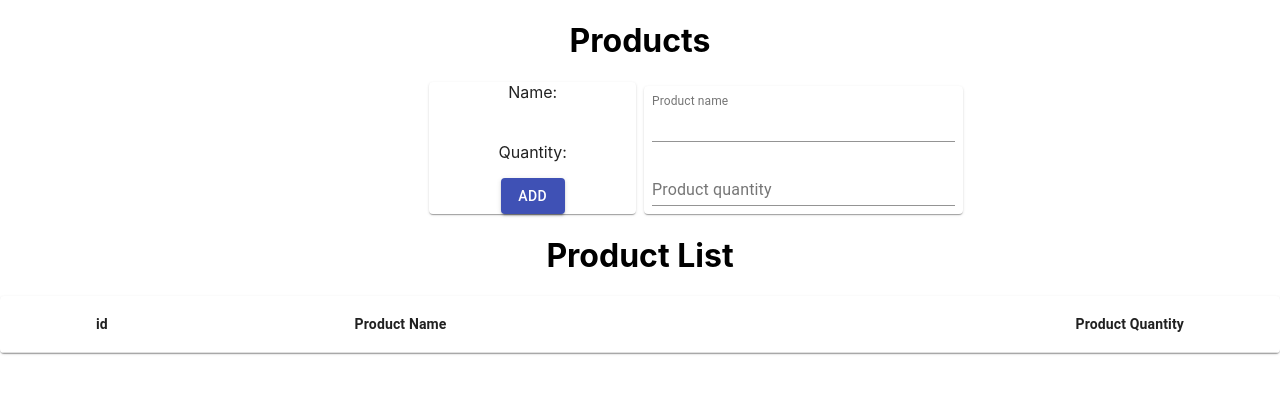
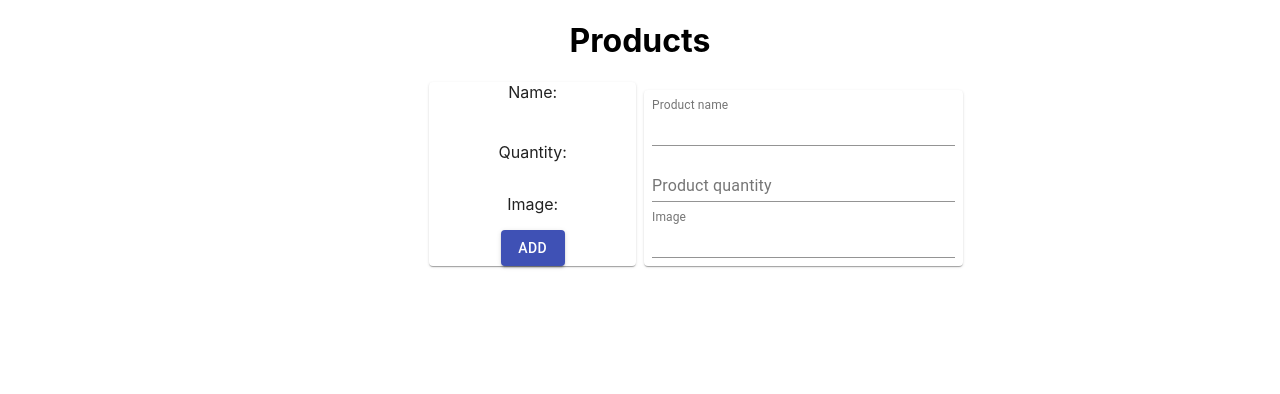
Before and after one commit to franzbiely/mair, a React (Create React App) app: page / in a window 1280 px wide. Shown: the top 394 px of the page. Built offline with nearby package versions, Linux system fonts and the light colour scheme.

Commit message:
done task about reduce and images

```diff
--- a/src/App.js
+++ b/src/App.js
@@ -8,10 +8,61 @@ import { ProductContext } from "./ProductContext";
 function App() {
   const [products, setProducts] = useState([]);
 
+
+  // console.log("==== Playground in App =====")
+
+  // const [fruits, setFruits] = useState([
+  //   {
+  //     name : "Manga",
+  //     quantity: 5
+  //   },
+  //   {
+  //     name : "grapes",
+  //     quantity : 10
+  //   }
+  // ]);
+
+  // const newFruit = {
+  //   name : "Bayabas",
+  //   quantity: 3
+  // }
+
+
+
+  // +
+
+  // {
+  //   name : "Bayabas",
+  //   quantity : 3
+  // }
+
+  // /*
+  // [   {name: "Manga", quanitty: 5},
+  // {name: "Grapes", quanitty: 10},
+  //     {
+  //       name : "Bayabas",
+  //       quantity: 3
+  //     }
+  //   ]
+  // */
+  // <button onClick={() => {
+  //   setFruits( [ ...fruits, {
+  //     name : "Bayabas",
+  //     quantity: 3
+  //   } ] )
+  // }}></button>
+
+
+
+
+
+  // console.log("==== /Playground in App =====")
+
+
   const providerValue = {
     products,
-    setProducts: (name, quantity) => {
-      setProducts([...products, { name, quantity }]);
+    setProducts: (name, quantity,image) => {
+      setProducts([...products, { name, quantity,image }]);
     },
   };
   return (
--- a/src/ProductList.js
+++ b/src/ProductList.js
@@ -11,6 +11,18 @@ import Paper from "@material-ui/core/Paper";
 import Box from "@material-ui/core/Box";
 import { ProductContext } from "./ProductContext";
 
+// console.log("===== PLAYGROUND =========");
+// const x = [1, 2, 3];
+// // Reduce - mu retrun ug value na isa nalang ang value based sa X;
+// // . e.g. : [n]
+// // const z = x.reduce((previous, current) => {
+// //   return previous + current
+// // })
+// // console.log({z})
+// // [6]
+
+// console.log("===== /PLAYGROUND =========");
+
 const useStyles = makeStyles({
   table: {
     minWidth: 650,
@@ -23,13 +35,19 @@ export default function ProductList() {
   return (
     <ProductContext.Consumer>
       {({ products, setProducts }) => {
-        const totalProducts = products.map((product) => {
-          return parseInt(product.quantity);
-        });
-        const total = [products.quantity].reduce(function (name, quantity) {
-          return name, quantity;
-        });
-        console.log("total is : " + total);
+        if (products.length < 1) {
+          return;
+        }
+
+        const totalProducts = products
+          .map((product) => {
+            return parseInt(product.quantity);
+          })
+          .reduce(function (prev, current) {
+            return prev + current;
+          });
+
+        // console.log("total is : " + total);
 
         console.log({ totalProducts });
         return (
@@ -48,6 +66,9 @@ export default function ProductList() {
                     <TableCell align="left">
                       <b>Product Name</b>
                     </TableCell>
+                    <TableCell align="left">
+                      <b>Image</b>
+                    </TableCell>
                     <TableCell align="right">
                       <Box mr={10}>
                         {" "}
@@ -63,11 +84,31 @@ export default function ProductList() {
                         <Box ml={10}>{row.id} </Box>
                       </TableCell>
                       <TableCell align="left">{row.name}</TableCell>
+                      <TableCell align="left">
+                        {/* <a href=""> */}
+                          <img src={row.image} width="75px" height="40px" />
+                        {/* </a> */}
+                      </TableCell>
                       <TableCell align="right">
                         <Box mr={16}> {row.quantity} </Box>
                       </TableCell>
                     </TableRow>
                   ))}
+                </TableBody>
+                <TableBody>
+                  <TableRow>
+                    <TableCell></TableCell>
+                    <TableCell align="left">
+                      <b>Total of Products</b>
+                    </TableCell>
+                    <TableCell></TableCell>
+
+                    <TableCell align="right">
+                      <Box mr={16}>
+                        <h2>{totalProducts}</h2>
+                      </Box>
+                    </TableCell>
+                  </TableRow>
                 </TableBody>
               </Table>
             </TableContainer>
--- a/src/Products.js
+++ b/src/Products.js
@@ -13,6 +13,15 @@ const useStyles = makeStyles((theme) => ({
     "& > *": {
       margin: theme.spacing(1),
       width: "30ch",
+      display: "flex",
+      flexWrap: "wrap",
+      justifyContent: "space-around",
+      overflow: "hidden",
+      backgroundColor: theme.palette.background.paper,
+    },
+    imageSize: {
+      width: 50,
+      height: 50,
     },
   },
 }));
@@ -20,16 +29,19 @@ const useStyles = makeStyles((theme) => ({
 function Products() {
   const [name, setName] = useState(" ");
   const [quantity, setQuantity] = useState(" ");
+  const [image, setImage] = useState(" ");
+  console.log([name, quantity, image]);
 
   const clearFields = () => {
     setName("");
     setQuantity("");
+    setImage("");
   };
 
   const classes = useStyles();
   return (
     <ProductContext.Consumer>
-      {({products, setProducts}) => (
+      {({ products, setProducts }) => (
         <Grid
           container
           justifyContent="center"
@@ -40,10 +52,12 @@ function Products() {
             <Paper className={classes.paper}>
               <Box mb={5}>Name:</Box>
               <Box mt={5}>Quantity:</Box>
+              <Box mt={4}>Image:</Box>
               <Box mt={2}>
+
                 <Button
                   onClick={() => {
-                    setProducts(name, quantity)
+                    setProducts(name, quantity, image);
                     clearFields();
                   }}
                   variant="contained"
@@ -72,6 +86,12 @@ function Products() {
                   value={quantity}
                   onChange={(e) => setQuantity(e.target.value)}
                 />
+                <TextField
+                  id="image"
+                  label="Image"
+                  value={image}
+                  onChange={(e) => setImage(e.target.value)}
+                />
               </form>
             </Paper>
           </Grid>
```
